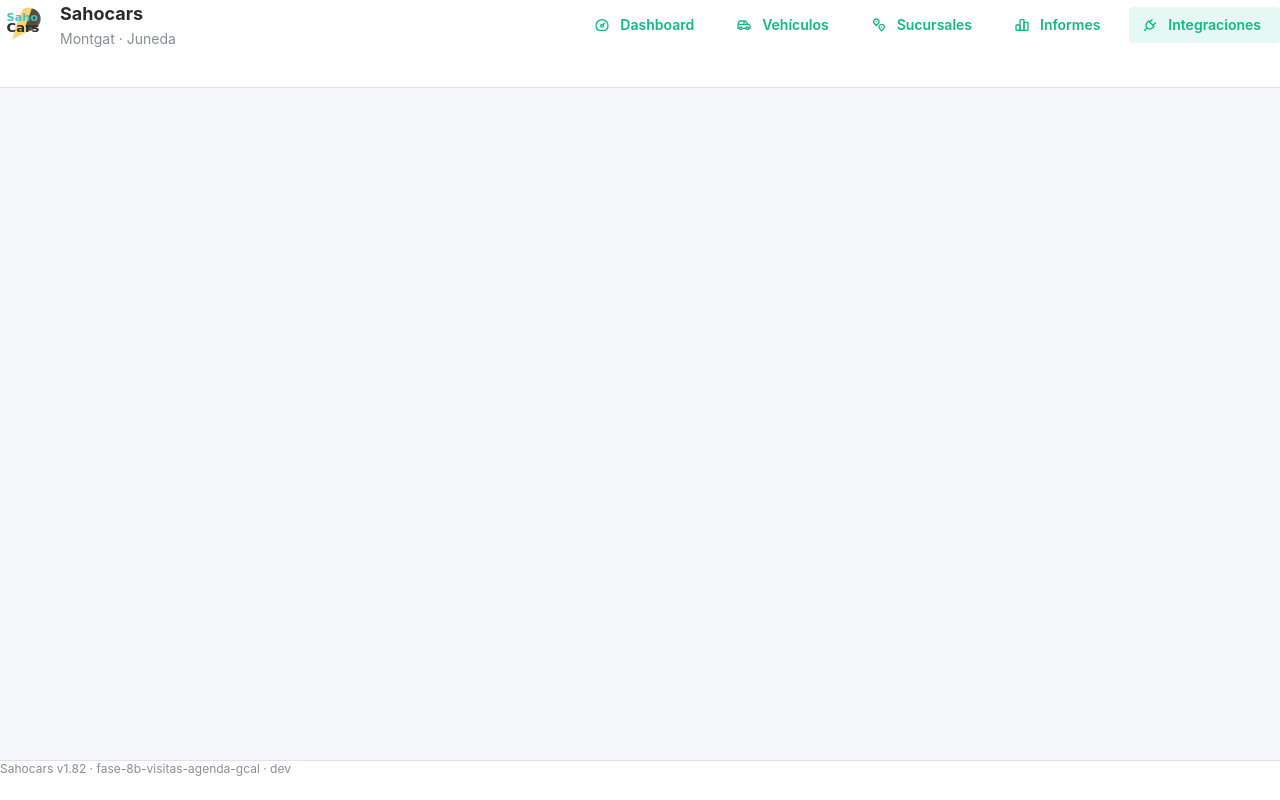
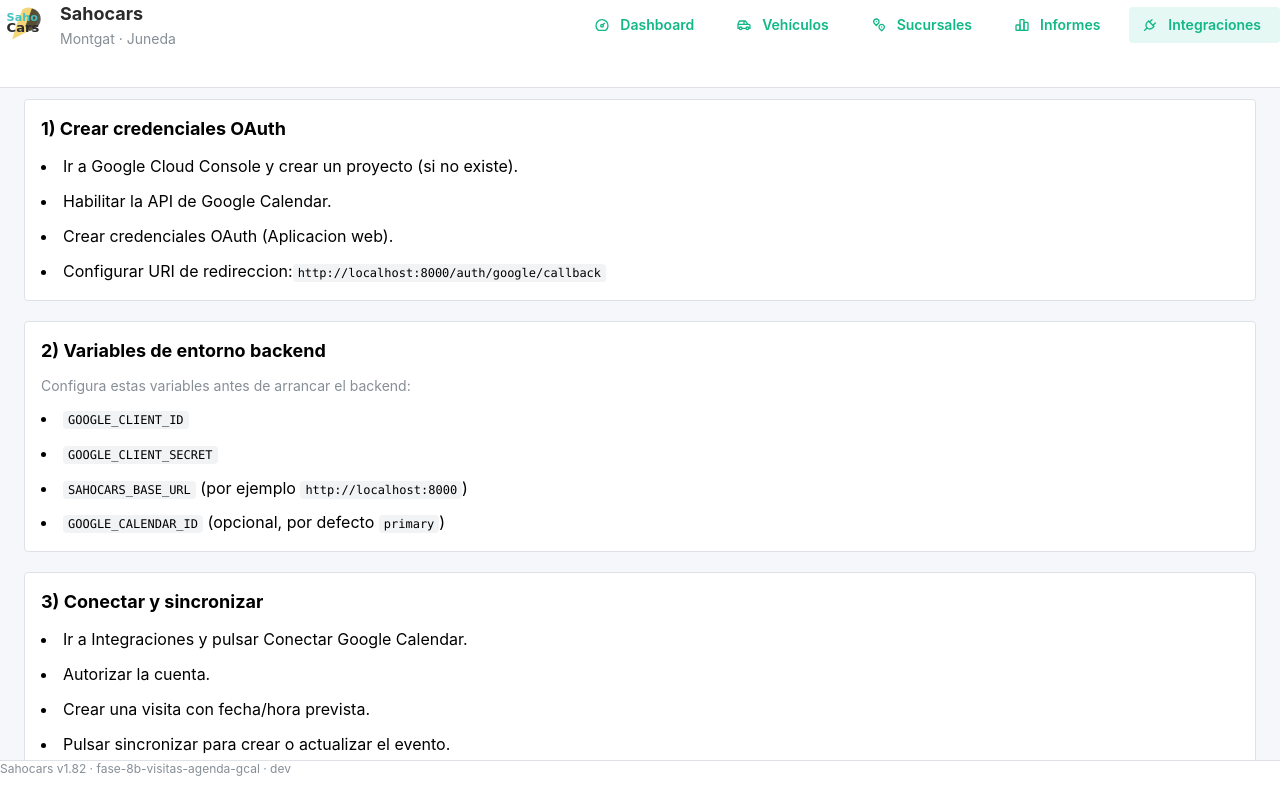
Before and after one commit to gorkatodosarodar-dot/sahocars, a React (Vite) app in the folder frontend/: page /settings/integrations/guide in a window 1280 px wide. Built offline with nearby package versions, Linux system fonts and the light colour scheme; no server answers.

Commit message:
docs: guia integraciones

```diff
--- a/frontend/src/App.tsx
+++ b/frontend/src/App.tsx
@@ -8,6 +8,7 @@ import VehicleDetailPage from "./pages/VehicleDetailPage";
 import BranchesPage from "./pages/BranchesPage";
 import ReportsPage from "./pages/ReportsPage";
 import IntegrationsPage from "./pages/IntegrationsPage";
+import IntegrationsGuidePage from "./pages/IntegrationsGuidePage";
 import logo from "./assets/sahocars-logo.svg";
 import { APP_BRANCH, APP_COMMIT, APP_VERSION } from "./lib/buildInfo";
 import { api } from "./lib/api";
@@ -97,6 +98,7 @@ export default function App() {
             <Route path="/sucursales" element={<BranchesPage />} />
             <Route path="/informes" element={<ReportsPage />} />
             <Route path="/settings/integrations" element={<IntegrationsPage />} />
+            <Route path="/settings/integrations/guide" element={<IntegrationsGuidePage />} />
           </Routes>
         </div>
       </AppShell.Main>
--- /dev/null
+++ b/frontend/src/pages/IntegrationsGuidePage.tsx
@@ -0,0 +1,64 @@
+import { Card, Stack, Text, Title, List, Code } from "@mantine/core";
+
+export default function IntegrationsGuidePage() {
+  return (
+    <Stack gap="lg">
+      <div>
+        <Title order={2}>Guia Google Calendar</Title>
+        <Text c="dimmed" size="sm">
+          Pasos para conectar Sahocars con Google Calendar en local.
+        </Text>
+      </div>
+
+      <Card withBorder padding="md">
+        <Title order={4} mb="sm">
+          1) Crear credenciales OAuth
+        </Title>
+        <List spacing="xs">
+          <List.Item>Ir a Google Cloud Console y crear un proyecto (si no existe).</List.Item>
+          <List.Item>Habilitar la API de Google Calendar.</List.Item>
+          <List.Item>Crear credenciales OAuth (Aplicacion web).</List.Item>
+          <List.Item>
+            Configurar URI de redireccion:
+            <Code>http://localhost:8000/auth/google/callback</Code>
+          </List.Item>
+        </List>
+      </Card>
+
+      <Card withBorder padding="md">
+        <Title order={4} mb="sm">
+          2) Variables de entorno backend
+        </Title>
+        <Text size="sm" c="dimmed" mb="xs">
+          Configura estas variables antes de arrancar el backend:
+        </Text>
+        <List spacing="xs">
+          <List.Item>
+            <Code>GOOGLE_CLIENT_ID</Code>
+          </List.Item>
+          <List.Item>
+            <Code>GOOGLE_CLIENT_SECRET</Code>
+          </List.Item>
+          <List.Item>
+            <Code>SAHOCARS_BASE_URL</Code> (por ejemplo <Code>http://localhost:8000</Code>)
+          </List.Item>
+          <List.Item>
+            <Code>GOOGLE_CALENDAR_ID</Code> (opcional, por defecto <Code>primary</Code>)
+          </List.Item>
+        </List>
+      </Card>
+
+      <Card withBorder padding="md">
+        <Title order={4} mb="sm">
+          3) Conectar y sincronizar
+        </Title>
+        <List spacing="xs">
+          <List.Item>Ir a Integraciones y pulsar Conectar Google Calendar.</List.Item>
+          <List.Item>Autorizar la cuenta.</List.Item>
+          <List.Item>Crear una visita con fecha/hora prevista.</List.Item>
+          <List.Item>Pulsar sincronizar para crear o actualizar el evento.</List.Item>
+        </List>
+      </Card>
+    </Stack>
+  );
+}
--- a/frontend/src/pages/IntegrationsPage.tsx
+++ b/frontend/src/pages/IntegrationsPage.tsx
@@ -1,6 +1,7 @@
 import { useEffect, useState } from "react";
 import { api, GoogleCalendarStatus } from "../lib/api";
 import { Button, Card, Group, Stack, Text, Title } from "@mantine/core";
+import { Link } from "react-router-dom";
 import { notifications } from "@mantine/notifications";
 
 export default function IntegrationsPage() {
@@ -53,6 +54,9 @@ export default function IntegrationsPage() {
             <Button variant="light" onClick={loadStatus} loading={loading}>
               Refrescar
             </Button>
+            <Button variant="subtle" component={Link} to="/settings/integrations/guide">
+              Ver guia
+            </Button>
             <Button onClick={handleConnect}>Conectar Google Calendar</Button>
           </Group>
         </Group>
```
